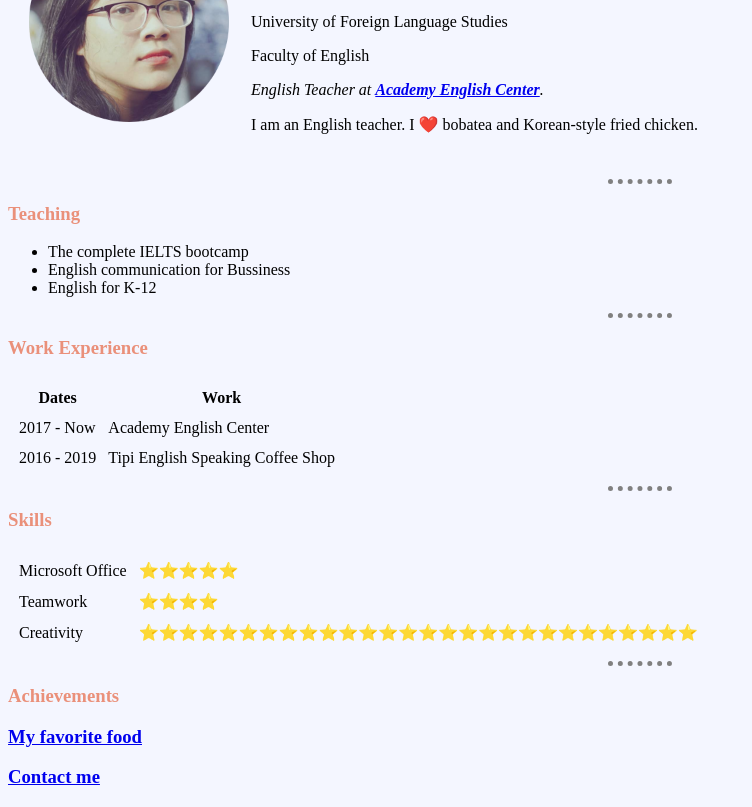
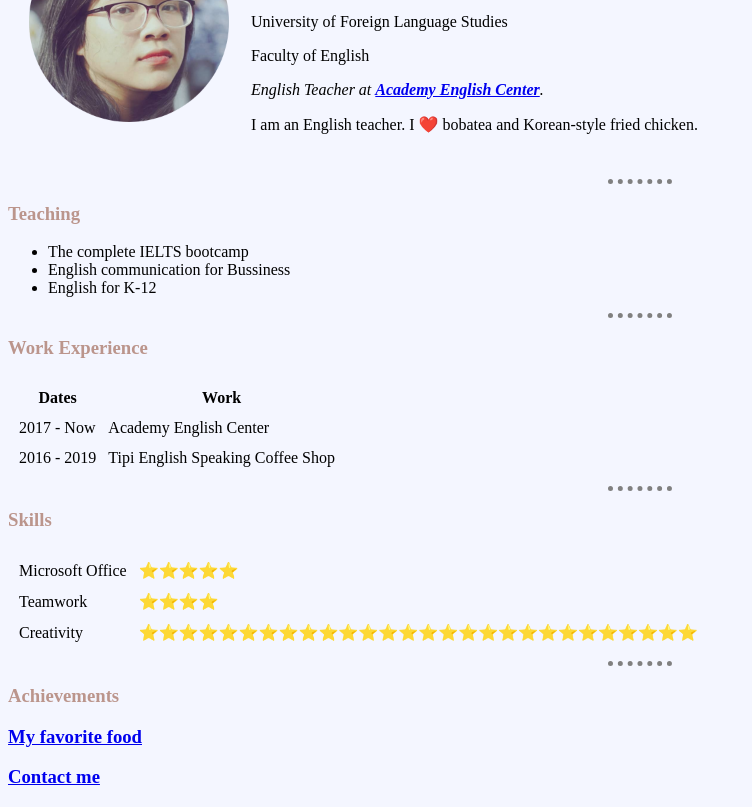
Before and after one commit to PhilNguyenN/TrangCV, a plain HTML site: page index.html in a window 1280 px wide. Shown: the part 130-937 px from the top of the page, without its empty margins (0-752 px from the left). Drawn offline with Linux system fonts and the light colour scheme.

Commit message:
Check CSS

```diff
--- a/css/styles.css
+++ b/css/styles.css
@@ -7,7 +7,7 @@ h1 {
 }
 
 h3 {
-    color: #ea907a;
+    color: #bb958c;
 }
 
 hr {
```
